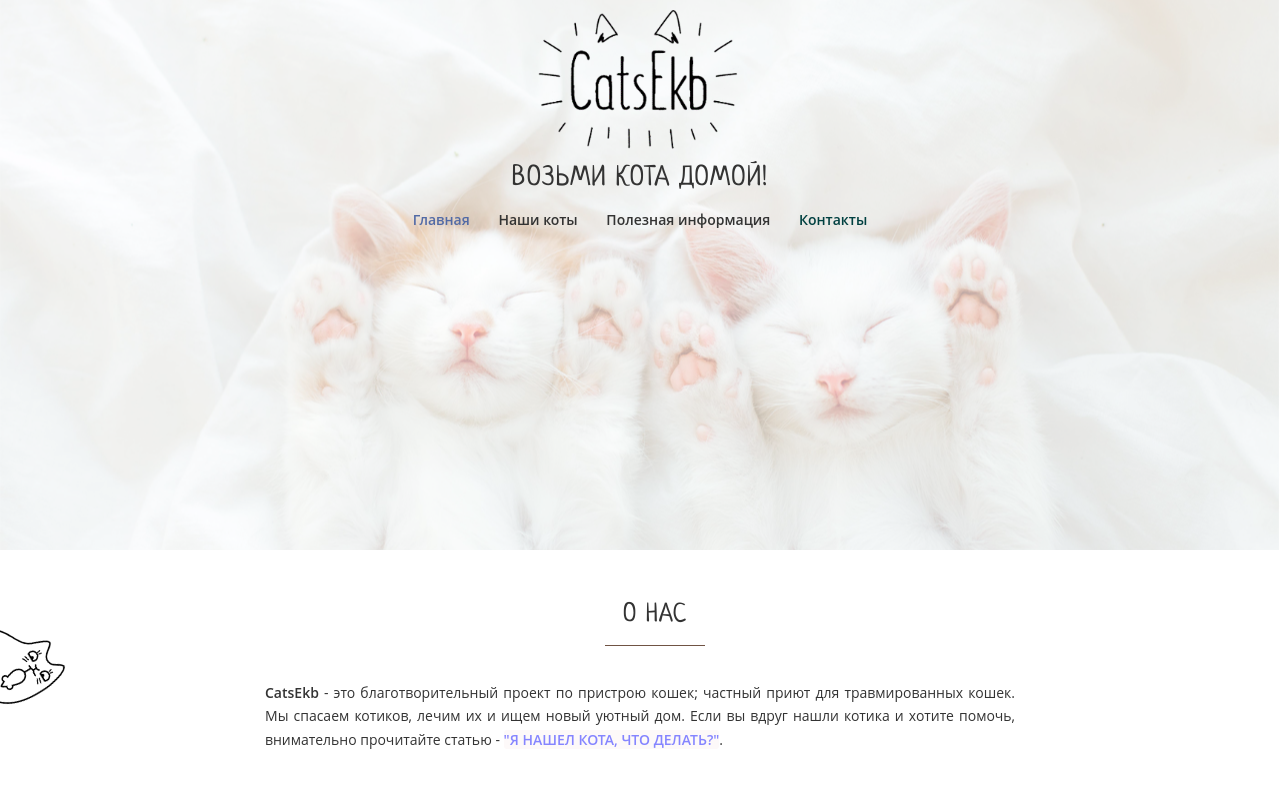
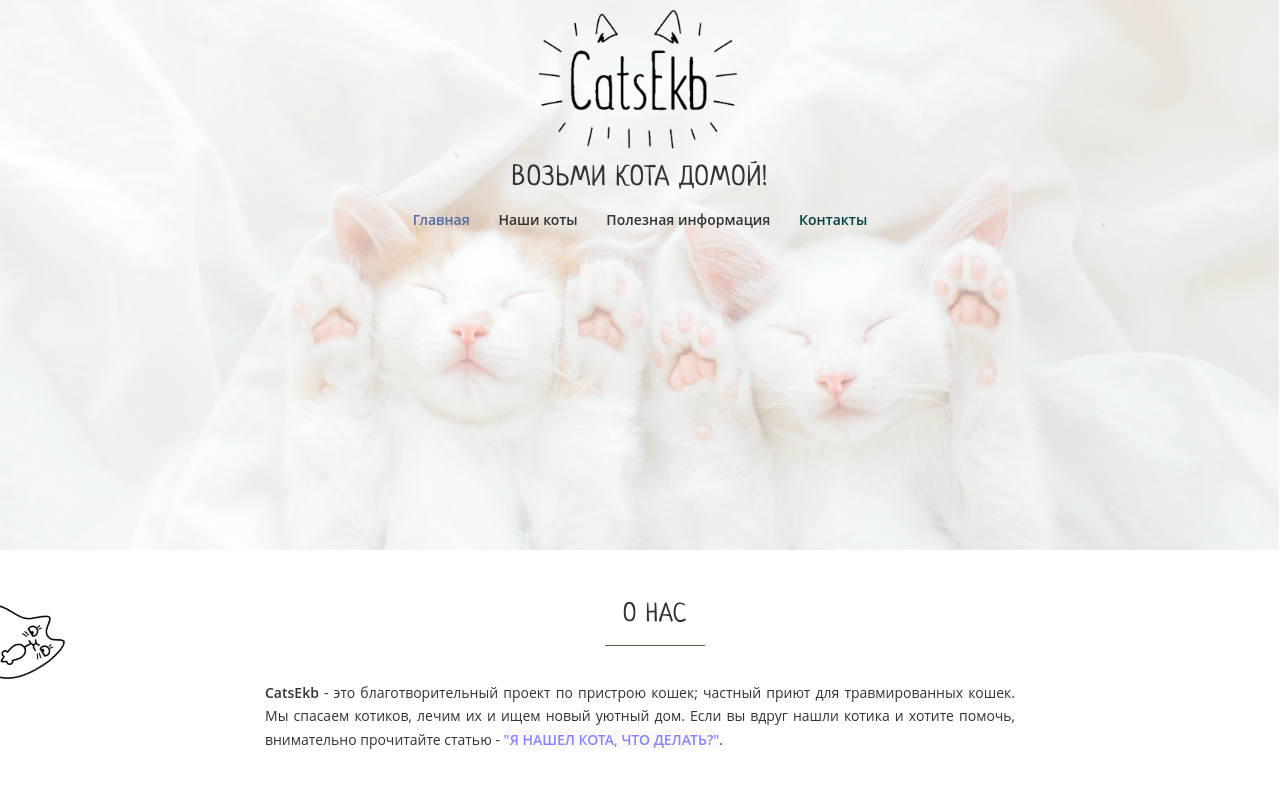
Before and after one commit to MaksUr/catsekb, a Django app: page / in a window 1280 px wide. Shown: the top 799 px of the page. Run offline with Django 3.2, Linux system fonts and the light colour scheme; data that the repository does not hold is empty; style sheets or scripts are compiled from the project's sources; some libraries are stand-ins or nearby versions; some web fonts are replaced.

Commit message:
fix cat_container

```diff
--- a/static/catsekb/app/sass/section.scss
+++ b/static/catsekb/app/sass/section.scss
@@ -38,7 +38,7 @@
     width: 80px;
     height: 150px;
     position: absolute;
-    top: 45px;
+    top: 25px;
     left: 0;
     z-index: 10;
 }
@@ -46,7 +46,7 @@
     height: 90px;
     position: absolute;
     visibility: visible;
-    top: 60px;
+    top: 35px;
     left: -45px;
     z-index: 9;
     transform: rotate(59deg);
--- a/static/catsekb/dist/css/section.min.css
+++ b/static/catsekb/dist/css/section.min.css
@@ -35,7 +35,7 @@
       width: 80px;
     height: 150px;
     position: absolute;
-    top: 45px;
+    top: 25px;
     left: 0;
     z-index: 10;}
 
@@ -43,7 +43,7 @@
   height: 90px;
   position: absolute;
   visibility: visible;
-  top: 60px;
+  top: 35px;
   left: -45px;
   z-index: 9;
   -webkit-transform: rotate(59deg);
```
